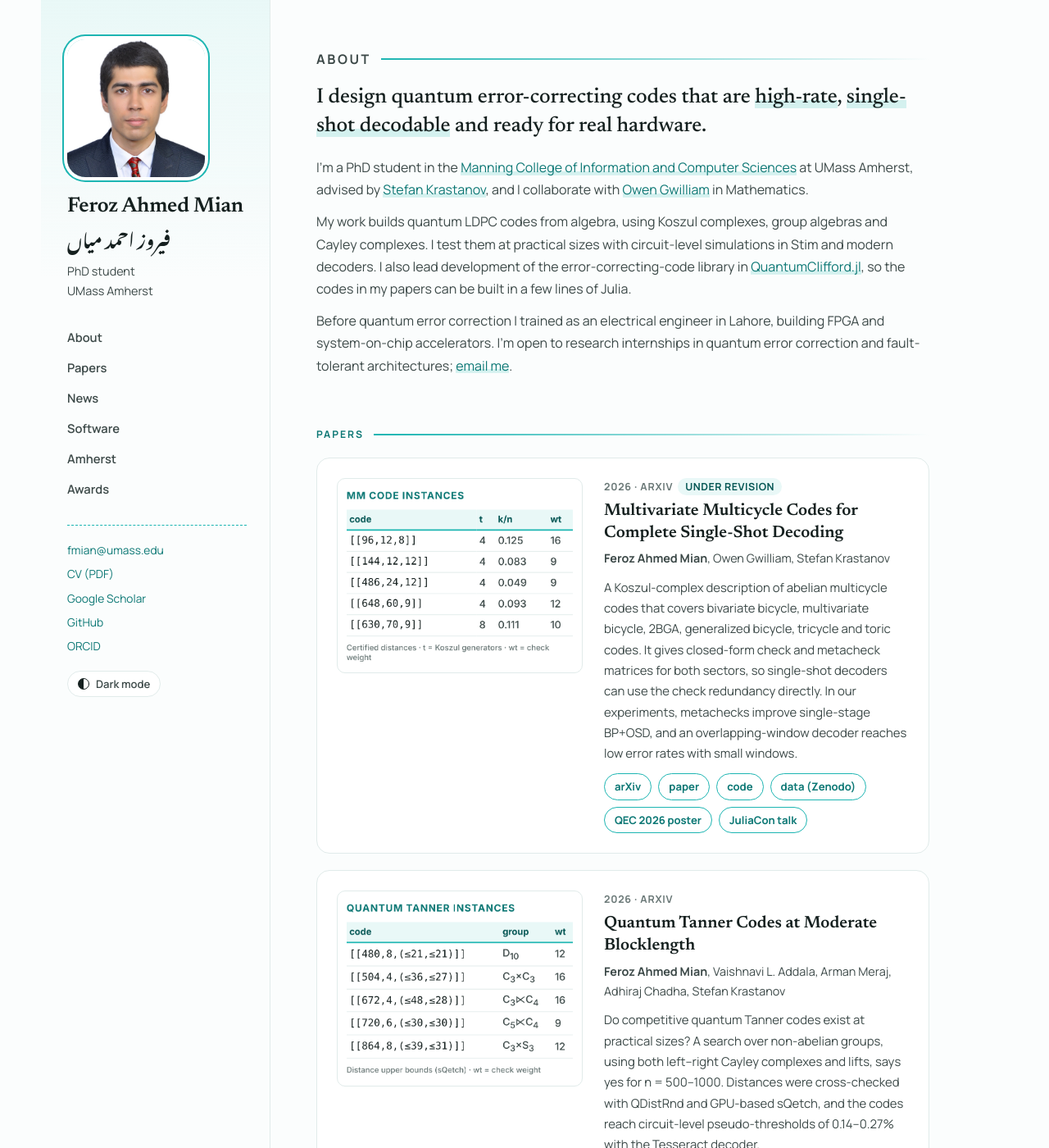
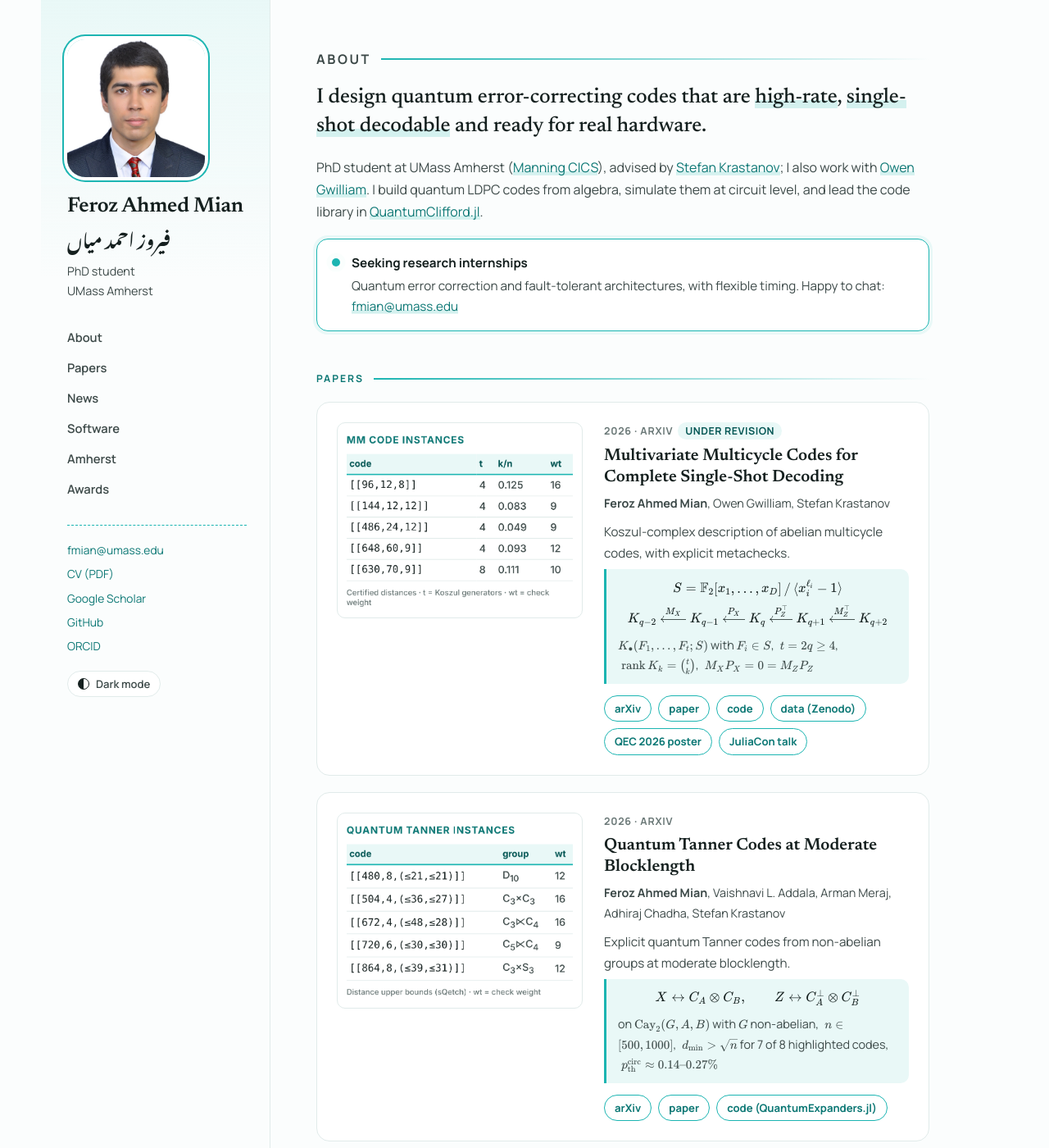
Before and after one commit to Fe-r-oz/Fe-r-oz.github.io, a Jekyll site: the page built from _pages/about.html, in a window 1280 px wide and 1400 px high. Shown: the whole window at 82% size. Built offline with Jekyll 4.4.1, drawn with Linux system fonts in a browser that asks for light colours; some web fonts are replaced.

Commit message:
Math summaries and internship block

```diff
--- a/_data/research.yml
+++ b/_data/research.yml
@@ -8,7 +8,11 @@ publications:
     year: 2026
     image: /images/research/mm-codes-table.png
     image_dark: /images/research/mm-codes-table-dark.png
-    summary: "A Koszul-complex description of abelian multicycle codes that covers bivariate bicycle, multivariate bicycle, 2BGA, generalized bicycle, tricycle and toric codes. It gives closed-form check and metacheck matrices for both sectors, so single-shot decoders can use the check redundancy directly. In our experiments, metachecks improve single-stage BP+OSD, and an overlapping-window decoder reaches low error rates with small windows."
+    lead: "Koszul-complex description of abelian multicycle codes, with explicit metachecks."
+    math: |
+      $$S=\mathbb{F}_2[x_1,\dots,x_D]\,/\,\langle x_i^{\ell_i}-1\rangle$$
+      $$K_{q-2}\xleftarrow{M_X}K_{q-1}\xleftarrow{P_X}K_{q}\xleftarrow{P_Z^{\top}}K_{q+1}\xleftarrow{M_Z^{\top}}K_{q+2}$$
+      <p class="math-note">$K_\bullet(F_1,\dots,F_t;S)$ with $F_i\in S$, $\;t=2q\ge 4$, $\;\operatorname{rank}K_k=\binom{t}{k}$, $\;M_XP_X=0=M_ZP_Z$</p>
     links:
       - label: arXiv
         url: https://arxiv.org/abs/2601.18879
@@ -29,7 +33,10 @@ publications:
     year: 2026
     image: /images/research/qt-codes-table.png
     image_dark: /images/research/qt-codes-table-dark.png
-    summary: "Do competitive quantum Tanner codes exist at practical sizes? A search over non-abelian groups, using both left–right Cayley complexes and lifts, says yes for n = 500–1000. Distances were cross-checked with QDistRnd and GPU-based sQetch, and the codes reach circuit-level pseudo-thresholds of 0.14–0.27% with the Tesseract decoder."
+    lead: "Explicit quantum Tanner codes from non-abelian groups at moderate blocklength."
+    math: |
+      $$X\leftrightarrow C_A\otimes C_B,\qquad Z\leftrightarrow C_A^{\perp}\otimes C_B^{\perp}$$
+      <p class="math-note">on $\mathrm{Cay}_2(G,A,B)$ with $G$ non-abelian, $\;n\in[500,1000]$, $\;d_{\min}>\sqrt{n}$ for 7 of 8 highlighted codes, $\;p_{\mathrm{th}}^{\mathrm{circ}}\approx 0.14\text{–}0.27\%$</p>
     links:
       - label: arXiv
         url: https://arxiv.org/abs/2608.12509
--- a/_layouts/research.html
+++ b/_layouts/research.html
@@ -12,6 +12,7 @@
   <link rel="preconnect" href="https://fonts.googleapis.com">
   <link rel="preconnect" href="https://fonts.gstatic.com" crossorigin>
   <link href="https://fonts.googleapis.com/css2?family=Manrope:wght@400;500;600;700&family=Newsreader:opsz,wght@6..72,500;6..72,600&family=Noto+Nastaliq+Urdu:wght@600&display=swap" rel="stylesheet">
+  <link rel="stylesheet" href="https://cdn.jsdelivr.net/npm/katex@0.16.47/dist/katex.min.css">
   <link rel="stylesheet" href="{{ '/assets/css/research.css' | relative_url }}">
   <script>
     (function () {
--- a/_pages/about.html
+++ b/_pages/about.html
@@ -16,9 +16,14 @@ redirect_from:
 <section id="about" class="block about">
   <p class="kicker">About</p>
   <p class="lede">I design quantum error-correcting codes that are <em>high-rate</em>, <em>single-shot decodable</em> and ready for real hardware.</p>
-  <p>I'm a PhD student in the <a href="https://www.cics.umass.edu">Manning College of Information and Computer Sciences</a> at UMass Amherst, advised by <a href="https://www.cics.umass.edu/about/directory/stefan-krastanov">Stefan Krastanov</a>, and I collaborate with <a href="https://www.umass.edu/mathematics-statistics/">Owen Gwilliam</a> in Mathematics.</p>
-  <p>My work builds quantum LDPC codes from algebra, using Koszul complexes, group algebras and Cayley complexes. I test them at practical sizes with circuit-level simulations in Stim and modern decoders. I also lead development of the error-correcting-code library in <a href="https://github.com/QuantumSavory/QuantumClifford.jl">QuantumClifford.jl</a>, so the codes in my papers can be built in a few lines of Julia.</p>
-  <p>Before quantum error correction I trained as an electrical engineer in Lahore, building FPGA and system-on-chip accelerators. I'm open to research internships in quantum error correction and fault-tolerant architectures; <a href="mailto:fmian@umass.edu">email me</a>.</p>
+  <p>PhD student at UMass Amherst (<a href="https://www.cics.umass.edu">Manning CICS</a>), advised by <a href="https://www.cics.umass.edu/about/directory/stefan-krastanov">Stefan Krastanov</a>; I also work with <a href="https://www.umass.edu/mathematics-statistics/">Owen Gwilliam</a>. I build quantum LDPC codes from algebra, simulate them at circuit level, and lead the code library in <a href="https://github.com/QuantumSavory/QuantumClifford.jl">QuantumClifford.jl</a>.</p>
+  <div class="seeking">
+    <span class="seeking__dot" aria-hidden="true"></span>
+    <div>
+      <p class="seeking__title">Seeking research internships</p>
+      <p>Quantum error correction and fault-tolerant architectures, with flexible timing. Happy to chat: <a href="mailto:fmian@umass.edu">fmian@umass.edu</a></p>
+    </div>
+  </div>
 </section>
 
 <section id="papers" class="block">
@@ -30,7 +35,8 @@ redirect_from:
       <p class="paper__meta">{{ p.year }} · arXiv{% if p.note == "under revision" %}<span class="flag">under revision</span>{% endif %}</p>
       <h2 class="paper__title">{{ p.title }}</h2>
       <p class="paper__authors">{{ p.authors }}</p>
-      <p class="paper__summary">{{ p.summary }}</p>
+      <p class="paper__lead">{{ p.lead }}</p>
+      <div class="paper__math">{{ p.math }}</div>
       <div class="paper__links">{% for l in p.links %}<a class="btn" href="{{ l.url }}">{{ l.label }}</a>{% endfor %}</div>
     </div>
   </article>
--- a/assets/css/research.css
+++ b/assets/css/research.css
@@ -55,13 +55,27 @@ code { font: .86em ui-monospace, SFMono-Regular, Menlo, monospace; background: v
 /* papers */
 .paper { display: grid; grid-template-columns: 300px 1fr; gap: 26px; padding: 24px; margin-bottom: 20px; background: var(--surface); border: 1px solid var(--line); border-radius: 16px; transition: border-color .15s, box-shadow .15s; }
 .paper:hover { border-color: var(--turq); box-shadow: 0 6px 24px rgba(11, 119, 116, .08); }
+.paper { overflow: hidden; }
+.paper > div { min-width: 0; }
+.main { min-width: 0; }
 .paper__fig { background: var(--surface); border-radius: 10px; border: 1px solid var(--line); padding: 4px; align-self: start; }
 .paper__fig a { background-image: none; }
 .paper__meta { font-size: .78rem; font-weight: 700; letter-spacing: .06em; text-transform: uppercase; color: var(--ink-3); margin-bottom: 6px; }
 .paper__meta .flag { color: var(--turq-ink); background: var(--turq-wash); border-radius: 999px; padding: 2px 9px; margin-left: 6px; letter-spacing: .04em; }
 .paper__title { font: 600 1.28rem/1.3 var(--serif); margin: 0 0 6px; }
 .paper__authors { font-size: .9rem; color: var(--ink-2); margin-bottom: 10px; }
-.paper__summary { font-size: .93rem; color: var(--ink-2); }
+.paper__lead { font-size: .95rem; color: var(--ink-2); margin-bottom: 6px; }
+.paper__math { background: var(--turq-wash); border-left: 3px solid var(--turq); border-radius: 0 10px 10px 0; padding: 4px 14px 8px; margin: 0 0 14px; overflow-x: auto; color: var(--ink); }
+.paper__math .katex-display { margin: .55em 0; }
+.paper__math .katex { font-size: 1.04em; }
+.math-note { font-size: .9rem; color: var(--ink-2); margin: 2px 0 2px; }
+/* internship block */
+.seeking { display: flex; gap: 14px; align-items: flex-start; margin-top: 18px; padding: 16px 18px; background: var(--surface); border: 1.5px solid var(--turq); border-radius: 14px; box-shadow: 0 0 0 4px var(--turq-wash); }
+.seeking p { margin: 0; color: var(--ink-2); font-size: .95rem; }
+.seeking__title { font-weight: 700; color: var(--ink) !important; margin-bottom: 2px !important; }
+.seeking__dot { flex: none; width: 10px; height: 10px; margin-top: 7px; border-radius: 50%; background: var(--turq); box-shadow: 0 0 0 4px var(--turq-wash-2); animation: pulse 2.4s ease-in-out infinite; }
+@keyframes pulse { 0%, 100% { box-shadow: 0 0 0 3px var(--turq-wash-2); } 50% { box-shadow: 0 0 0 7px transparent; } }
+@media (prefers-reduced-motion: reduce) { .seeking__dot { animation: none; } }
 .chips { display: flex; flex-wrap: wrap; gap: 6px; margin: 4px 0 12px; }
 .chip { font: 600 .78rem/1 ui-monospace, SFMono-Regular, Menlo, monospace; color: var(--turq-ink); background: var(--turq-wash); border: 1px solid var(--turq-wash-2); border-radius: 6px; padding: 5px 8px; }
 .paper__links { display: flex; flex-wrap: wrap; gap: 8px; }
@@ -125,7 +139,7 @@ code { font: .86em ui-monospace, SFMono-Regular, Menlo, monospace; background: v
 .theme-toggle__icon { width: 14px; height: 14px; border-radius: 50%; background: linear-gradient(90deg, var(--ink) 50%, transparent 50%); border: 1.5px solid var(--ink); }
 
 @media (max-width: 900px) {
-  .shell { grid-template-columns: 1fr; }
+  .shell { grid-template-columns: minmax(0, 1fr); }
   .side { position: static; height: auto; border-right: 0; border-bottom: 1px solid var(--line); padding: 32px 22px 22px; text-align: center; }
   .side__photo { margin: 0 auto 18px; width: 140px; height: 140px; }
   .side__ur { text-align: center; }
@@ -136,4 +150,6 @@ code { font: .86em ui-monospace, SFMono-Regular, Menlo, monospace; background: v
   .lede { font-size: 1.35rem; }
   .paper { grid-template-columns: 1fr; padding: 18px; }
   .paper__fig { max-width: 420px; }
+  .paper__math { padding: 4px 10px 8px; }
+  .paper__math .katex-display .katex { font-size: .86em; }
 }
```
Also changed, not shown: other parts of _layouts/research.html (+3 -0 lines).
